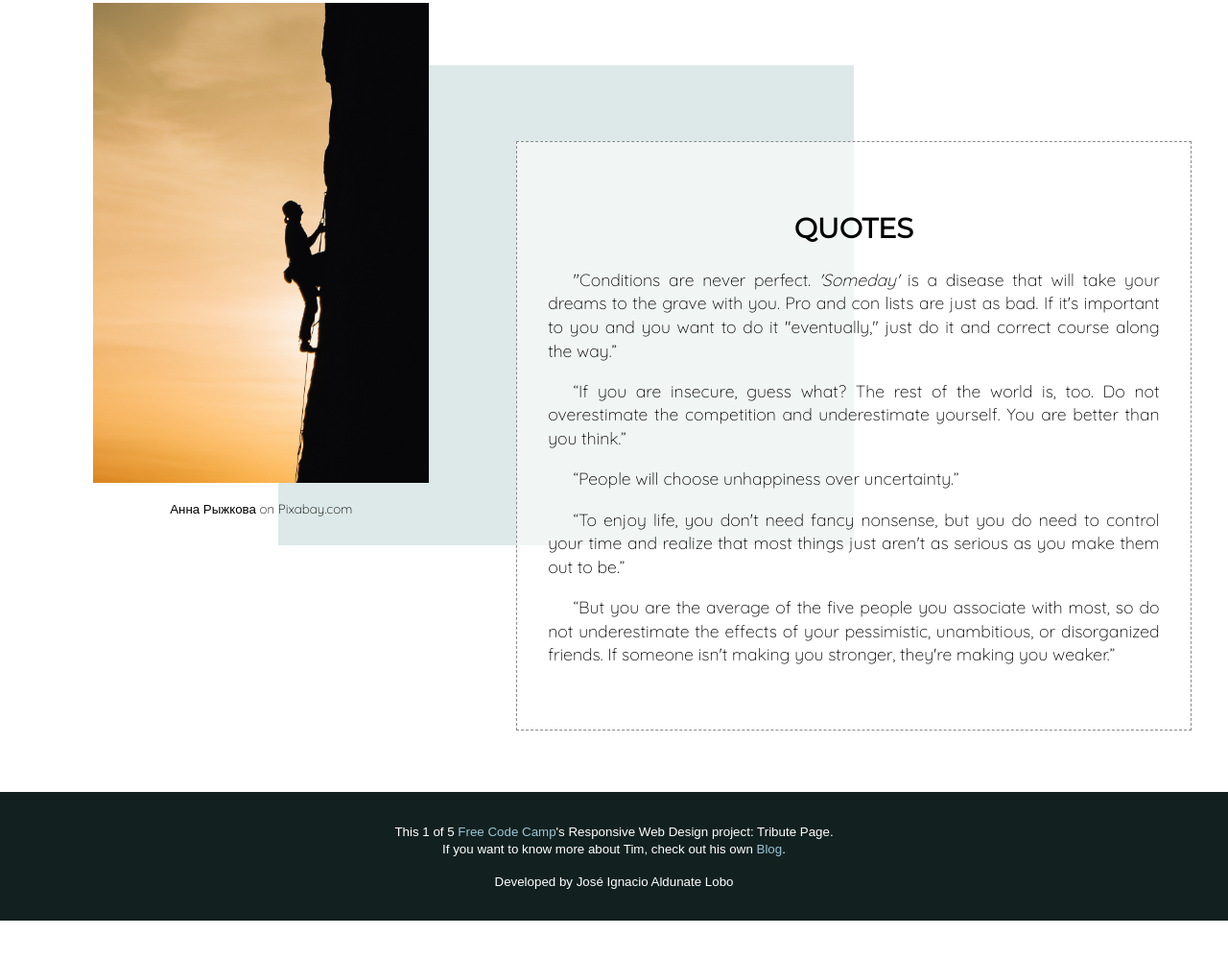
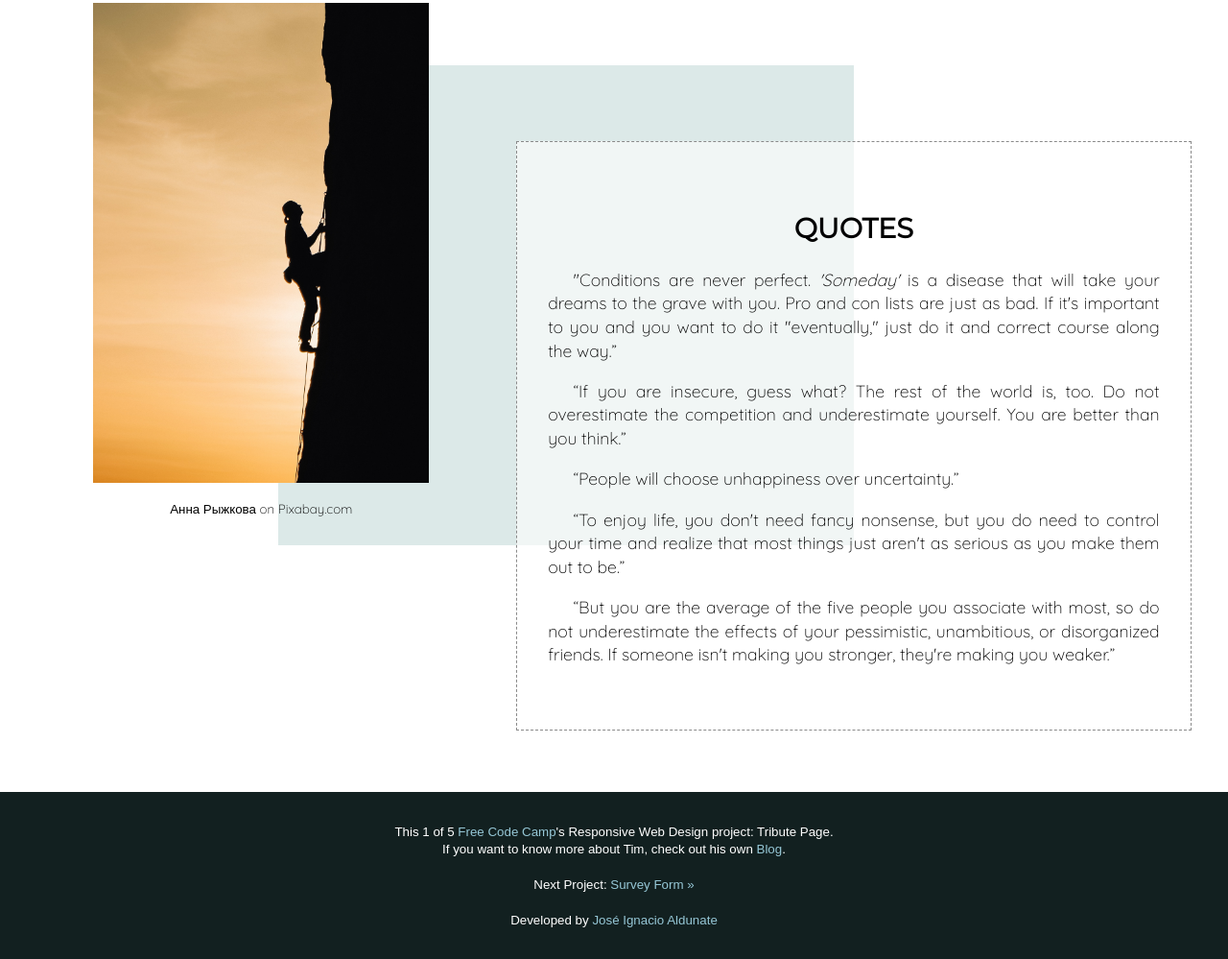
Before and after one commit to aldunat91/Tim-Ferriss-Tribute-Page, a plain HTML site: page index.html in a window 1280 px wide. Shown: the part 1921-2920 px from the top of the page at 96% size. Before the commit the page ends 2880 px from the top, so only its background shows below. Drawn offline with Linux system fonts and the light colour scheme.

Commit message:
footer link to next project

```diff
--- a/index.html
+++ b/index.html
@@ -5,6 +5,7 @@
     <meta name="viewport" content="width=device-width, initial-scale=1.0">
     <title>FCC: Tribute Page</title>
     <link rel="stylesheet" href="styles.css">
+    <link rel="shortcut icon" href="favicon.ico" type="image/x-icon">
     <link rel="preconnect" href="https://fonts.gstatic.com">
     <link href="https://fonts.googleapis.com/css2?family=Montserrat&family=Quicksand:wght@300&family=Roboto+Condensed:wght@300;700&display=swap" rel="stylesheet">
 </head>
@@ -123,7 +124,9 @@
     </main>
     <footer>
         <p><small>This 1 of 5 <a target="_blank" href="https://freecodecamp.org">Free Code Camp</a>'s Responsive Web Design project: Tribute Page. <br>If you want to know more about Tim, check out his own <a target="_blank" id="tribute-link" href="https://tim.blog/">Blog</a>.</small></p>
-        <p><small>Developed by José Ignacio Aldunate Lobo</small></p>
+        <p class="next-project"><small>Next Project: <a href="https://josealdunate.github.io/FCC-Survey-Form/">Survey Form &raquo;</a></small></p>
+        </div>
+        <p><small>Developed by <a target="_blank" href="https://github.com/josealdunate">José Ignacio Aldunate</a></small></p>
     </footer>
 </body>
 </html>
--- a/styles.css
+++ b/styles.css
@@ -280,6 +280,14 @@ footer a:hover {
 }
 
 
+
+
+.next-project {
+    padding: 0.2rem 1rem;
+    margin: 0.3rem 0rem;
+}
+
+
 @media (min-width: 1500px) {
     body {
         font-size: 1.1vw;
```
